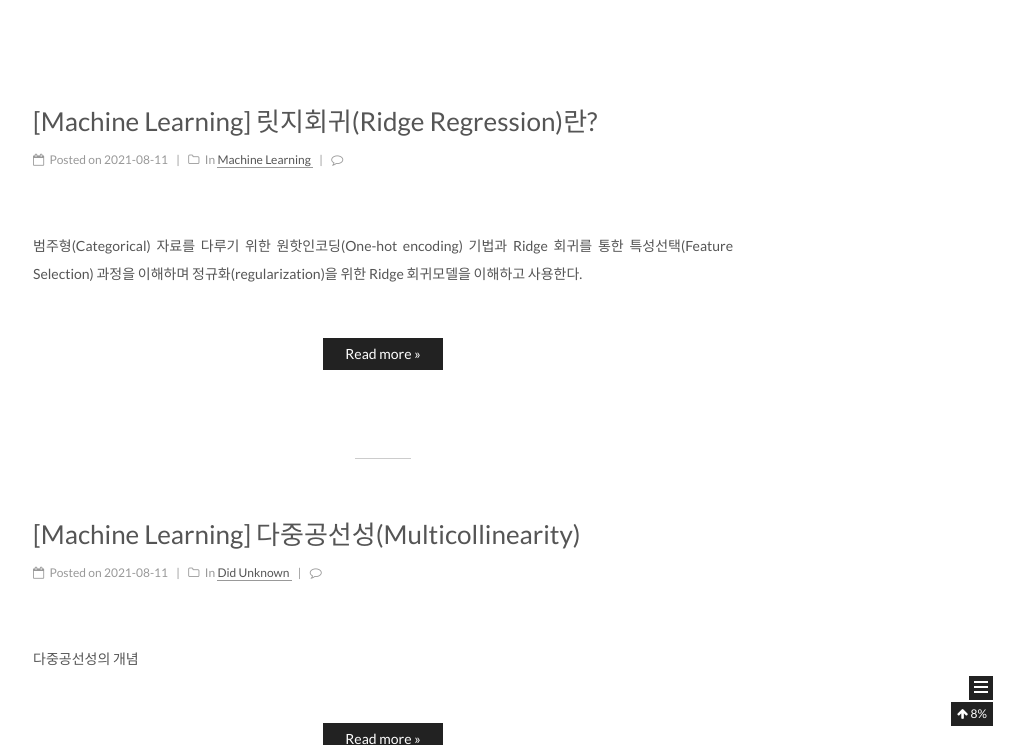
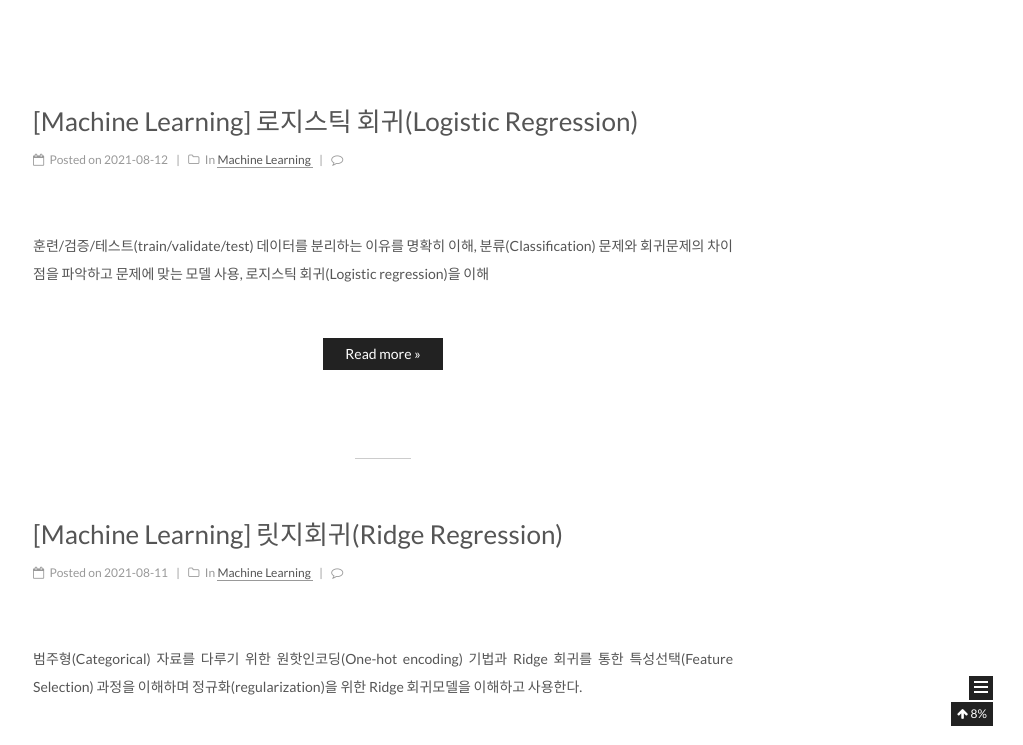
Before and after one commit to 6mini/6mini.github.io, a Jekyll site: the page built from index.html, in a window 1280 px wide and 900 px high, scrolled down 256 px, cut to the strip 155-900 px from the top of the window. Shown: the whole strip, without its empty margins (257-1280 px from the left). Built offline with Jekyll 4.4.1, drawn with Linux system fonts in a browser that asks for light colours; the list of posts is cut into pages by our own code; comment, search, counter and statistics services are not loaded; part of the change alters nothing that is shown; some of the changed text lies outside the part shown.

Commit message:
Post Logistic Regression

````diff
--- a/_posts/2021-08-11-ml3.md
+++ b/_posts/2021-08-11-ml3 copy.md
@@ -1,5 +1,5 @@
 ---
-title: '[Machine Learning] 릿지회귀(Ridge Regression)란?'
+title: '[Machine Learning] 릿지회귀(Ridge Regression)'
 description: 범주형(Categorical) 자료를 다루기 위한 원핫인코딩(One-hot encoding) 기법과 Ridge 회귀를 통한 특성선택(Feature Selection) 과정을 이해하며 정규화(regularization)을 위한 Ridge 회귀모델을 이해하고 사용한다.
 categories:
  - Machine Learning
@@ -8,7 +8,7 @@ mathjax: enable
 # 0️⃣1️⃣2️⃣3️⃣4️⃣5️⃣6️⃣7️⃣8️⃣9️⃣🔟
 ---
 
-# One-hot encoding
+# 1️⃣ One-hot encoding
 - 단어 집합의 크기를 벡터의 차원으로 하고, 표현하고 싶은 단어의 인덱스에 1의 값을 부여하고, 다른 인덱스에는 0을 부여하는 단어의 벡터 표현 방식
 - 원-핫 인코딩을 두 가지 과정으로 정리해보겠습니다.
   - 각 단어에 고유한 인덱스를 부여(정수 인코딩)
@@ -190,7 +190,7 @@ X_test
 
 ![스크린샷 2021-08-11 14 29 33](https://user-images.githubusercontent.com/79494088/128974497-7017d6ea-6804-447e-8e6a-3ee6fd0599bf.png)
 
-# 특성 선택(Feature Selection)
+# 2️⃣ 특성 선택(Feature Selection)
 - 특성공학 : **과제에 적합한 특성을 만들어 내는 과정이다.** 이 프로세스는 실무 현장에서 가장 많은 시간이 소요되는 작업 중 하나
 - SelectKBest를 사용하면 특성이 많아도 쉽게 타겟값과 가장 상관관계를 높게 가지는 것들을 선택할 수 있다.
 
@@ -517,7 +517,7 @@ Test R2: 0.6750956927563698
 
 - 15개를 사용했을 때와 18개를 사용했을 때가 거의 차이가 나지 않으므로 Cost를 생각해서
 
-# Ridge Regression
+# 3️⃣ Ridge Regression
 - **Ridge 회귀는 기존 다중회귀선을 훈련데이터에 덜 적합이 되도록 만든다. 그 결과로 더 좋은 모델이 만들어진다.**
 
 $$\beta_{ridge}$:  $argmin[\sum_{i=1}^n(y_i - \beta_0 - \beta_1x_{i1}-\dotsc-\beta_px_{ip})^2 + \lambda\sum_{j=1}^p\beta_j^2]$$
--- /dev/null
+++ b/_posts/2021-08-12-ml4.md
@@ -0,0 +1,412 @@
+---
+title: '[Machine Learning] 로지스틱 회귀(Logistic Regression)'
+description: 훈련/검증/테스트(train/validate/test) 데이터를 분리하는 이유를 명확히 이해, 분류(Classification) 문제와 회귀문제의 차이점을 파악하고 문제에 맞는 모델 사용, 로지스틱 회귀(Logistic regression)을 이해
+categories:
+ - Machine Learning
+tags: [Machine Learning, Logistic Regression, 로지스틱회귀]
+mathjax: enable
+# 0️⃣1️⃣2️⃣3️⃣4️⃣5️⃣6️⃣7️⃣8️⃣9️⃣🔟
+---
+
+# 1️⃣ 훈련/검증/테스트(train/validate/test)
+- 캐글은 보통 데이터셋을 훈련/테스트로 나누어 제공한다.
+- 테스트데이터는 특성의 개수가 하나 적다.
+
+```py
+import pandas as pd
+train = pd.read_csv('https://ds-lecture-data.s3.ap-northeast-2.amazonaws.com/titanic/train.csv')
+test = pd.read_csv('https://ds-lecture-data.s3.ap-northeast-2.amazonaws.com/titanic/test.csv')
+
+print("train features: ", train.shape[1])
+print("test features: ", test.shape[1])
+
+'''
+train features:  12
+test features:  11
+'''
+
+# 없는 타겟 확인
+print("target col: ", train.columns.difference(test.columns)[0])
+
+# target col:  Survived
+```
+
+- 테스트 데이터에서는 타겟 정보를 제외해 놓았다.
+- 이유
+  - 모델의 일반화 성능을 올바르게 측정하기 위해서
+- 검증셋이 필요한 이유
+  - 훈련세트로 모델을 한 번에 완전하게 학습시키기 어렵기 때문이다.
+  - 훈련세트로 다르게 튜닝된 여러 모델을 학습 후 어떤 모델이 학습이 잘 되었는지 검증하고 선택하는 과정이 필요하다.
+- 훈련/검증세트로 좋은 모델을 만들어 낸 후 최종적으로 테스트세트에서 단 한번의 예측 테스트를 진행한다.
+- 최종테스트 결과가 마음에 들지 않는다고 모델을 또 수정한다면 그 모델을 테스트세트에 과적합하여 일반화 성능이 떨어진다.
+
+## 3개의 세트로 나누는 것은 머신러닝에서 매우 중요
+- 훈련데이터 : 모델을 Fit 하는데 사용
+- 검증데이터 : 예측 모델을 선택하기 위해 예측의 오류를 측정할 때 사용
+- 테스트데이터 : 일반화 오류를 평가하기 위해 선택된 모델에 한하여 마지막에 한 번만 사용
+  - 훈련이나 검증과정에서 사용하지 않도록 주의
+  - 테스트데이터가 유출(leak) 되어 훈련/검증과정에 사영되면 모델을 잘못 평가하게 된다.
+
+### 모델검증
+
+![스크린샷 2021-08-12 14 02 22](https://user-images.githubusercontent.com/79494088/129140750-8bd1c4fc-f41c-4f43-987b-ebbbb095878f.png)
+
+- 학습 모델 개발 시, 모델 선택(Model Selection) 수행해야 한다.
+- 이 때 하이퍼파라미터(HyperParameter) 튜닝을 하게 되는데 튜닝의 효과를 확인하기 위해서 검증세트가 필요하다.
+  - [하이퍼파라미터](https://gooopy.tistory.com/75) : 연구자가 수정할 수 있는 값(학습률, Optimizer, 활성화 함수, 손실 함수 등 다양한 인자)
+- 테스트 세트로는 하이퍼파라미터 튜닝을 절대로 하면 안된다.
+- 데이터가 많은 경우, 세가지로 나누면 되지만, 데이터수가 적은 경우 K-fold 교차검증을 진행할 수 있다. (이 때도 테스트 세트는 미리 떼 놓아야 함)
+
+### 캐글의 데이터셋 나누기
+- 훈련데이터를 훈련/검증셋으로 나눈다.
+- Sklearn의 train_test_split 사용
+
+```py
+from sklearn.model_selection import train_test_split
+train, val = train_test_split(train, random_state=2)
+print("train shape: ", train.shape)
+print("val shape: ", val.shape)
+
+'''
+train shape:  (668, 12)
+val shape:  (223, 12)
+'''
+```
+
+# 2️⃣ 분류(Classification)문제
+- 분류문제는 회귀문제와 다른 기준으로 기준모델을 설정
+- 다수 클래스를 기준모델로 정하는 방법
+  - 회귀문제 : 타겟 변수의 평균값
+  - 분류문제 : 타겟 변수에서 가장 빈번하게 나타나는 범주
+  - 시계열 : 어떤 시점을 기준으로 이전 시간의 데이터
+- 분류문제에서는 타겟 변수가 편중된 범주비율을 가지는 경우가 많다.
+  - 편중 된 다수 모델을 쓰지 않고 적은 모델을 사용하는 경우 착각이 일어날 수 있다.
+  - 만약 다수 모델의 비율이 90%일 경우 정확도도 90%가 될 수 있는데, 그것보다 좋은 모델을 만들기 위해 노력해야 한다.
+
+## 타겟 범주 비율 확인
+
+```py
+# 타겟을 정합니다
+# survived => 0 = No, 1 = Yes
+target = 'Survived'
+
+# 타겟 데이터 범주의 비율을 확인
+y_train = train[target]
+y_train.value_counts(normalize=True) # 범주 비율 확인
+
+'''
+0    0.625749
+1    0.374251
+Name: Survived, dtype: float64
+'''
+
+import seaborn as sns
+import matplotlib.pyplot as plt
+%matplotlib inline
+sns.countplot(x=y_train); # 시각화로도 확인
+```
+
+![스크린샷 2021-08-12 14 13 05](https://user-images.githubusercontent.com/79494088/129141629-7eb9e01c-4515-498f-8506-1412dbe8e830.png)
+
+## 범주 0(majority class)으로 예측 수행
+
+```py
+# mode(): 가장 높은 벨류 값 반환
+major = y_train.mode()[0]
+
+# 타겟 샘플 수 만큼 0이 담긴 리스트를 만듭니다. 기준모델로 예측
+y_pred = [major] * len(y_train)
+```
+
+## 분류의 평가지표(evaluation metrics)
+- 회귀 평가지표를 분류에 사용하면 안된다. 반대도 마찬가지
+- 분류문제에서는 정확도를 평가지표로 사용한다.
+  - Accuracy = $\frac{올바르게 예측한 수} {전체 예측 수}$ = $\frac{TP + TN} {P + N}$
+
+```py
+from sklearn.metrics import accuracy_score
+print("training accuracy: ", accuracy_score(y_train, y_pred)) # 기준 모델의 정확도 산출
+
+# training accuracy:  0.625748502994012
+# 최다 클래스의 빈도가 정확도가 된다.
+
+y_val = val[target]
+y_pred = [major] * len(y_val)
+print("validation accuracy: ", accuracy_score(y_val, y_pred)) # 검증세트에서의 정확도 확인
+
+# validation accuracy:  0.5874439461883408
+```
+
+# 3️⃣ 로지스틱 회귀(Logistic Regression)
+
+## 먼저 선형회귀모델 사용
+
+```py
+from sklearn.linear_model import LinearRegression
+
+linear_model = LinearRegression()
+
+# 숫자형 특성
+features = ['Pclass', 'Age', 'Fare']
+X_train = train[features]
+X_val = val[features]
+
+# Age, Cabin의 결측치를 평균 값으로 채우기
+from sklearn.impute import SimpleImputer # 심플하게 결측치들을 평균값으로 채워줌
+
+## default, imputing 'mean' value
+imputer = SimpleImputer()
+X_train_imputed = imputer.fit_transform(X_train)
+X_val_imputed = imputer.transform(X_val)
+
+# 학습
+linear_model.fit(X_train_imputed, y_train)
+
+# 예측
+pred = linear_model.predict(X_val_imputed)
+
+# 회귀계수 수치 확인
+pd.Series(linear_model.coef_, features)
+
+'''
+Pclass   -0.203810
+Age      -0.007513
+Fare      0.000819
+dtype: float64
+'''
+# Pclass의 경우 높을 수록(2, 3등석) 생존률이 떨어짐
+# Age의 경우 많을 수록 생존률이 떨어짐
+# Fare의 경우는 수치가 작지만 높을 수록 생존률이 올라감
+```
+
+### 가상의 테스트 케이스
+
+```py
+test_case = [[1, 5, 600]] # 1등급의 5살 나이에 비싼요금 : 무조건 생존할 것 같다
+linear_model.predict(test_case)
+
+# array([1.28916042]) : 1이 넘었다.
+```
+
+- 회귀모델이기 때문에 타겟변수값이 음수에서 양수까지 나타나는데 생존인지 아닌지 분명하게 결과를 알 수 없다.
+- 게다가 회귀이기 때문에 분류모델에 사용하는 평가지표를 사용할 수 없다.
+
+## 로지스틱 회귀모델
+- 로지스틱회귀를 사용하면 타겟변수의 범주로 0과 1을 사용할 수 있으며 각 범주의 예측 확률값을 얻을 수 있다.
+- 로지스틱 회귀모델의 식
+
+{% raw %} $$\large P(X)={\frac {1}{1+e^{-(\beta _{0}+\beta _{1}X_{1}+\cdots +\beta _{p}X_{p})}}}$$
+$$ 0 \leq P(X) \leq 1$$ {% endraw %}
+
+- 로지스틱 회귀는 로지스틱 함수, 시그모이드 함수 형태로 표현
+
+![스크린샷 2021-08-12 14 27 15](https://user-images.githubusercontent.com/79494088/129142837-26e4ce15-9827-4713-a4e4-95d57f6b2f19.png)
+
+- 기준값은 0.5
+- 결과적으로 관측치가 특정 글래스에 속할 확률값으로 계산된다.
+- 분류문제에서는 확률값을 사용하여 분류하는데, 확률값이 정해진 기준값 보다 크면 1 아니면 0이라고 예측한다.
+
+### Logit transformation
+- 로지스틱회귀의 계수는 비선형 함수 내에 있어서 직관적으로 해석하기 어려운데, 오즈(Odds)를 사용하면 선형결합 형태로 변환 가능해 보다 쉽게 해석이 가능하다.
+- 오즈는 실패확률에 대한 성공확률의 비인데 예를들어 오즈값이 4면, 성공확률이 실패확률의 4배라는 뜻이다.
+- 분류문제에서는 클래스 1 확률에 대한 클래스 0 확률의 비라고 해석하면 된다.
+  - $Odds = \large \frac{p}{1-p}$,
+  - p = 성공확률, 1-p = 실패확률
+  - p = 1 일때 odds = $\infty$
+  - p = 0 일때 odds = 0
+
+  {% raw %} $$\large ln(Odds) = ln(\frac{p}{1-p}) = ln(\frac{\frac {1}{1+e^{-(\beta _{0}+\beta _{1}X_{1}+\cdots +\beta _{p}X_{p})}}}{1 - \frac {1}{1+e^{-(\beta _{0}+\beta _{1}X_{1}+\cdots +\beta _{p}X_{p})}}}) = \normalsize \beta _{0}+\beta _{1}X_{1}+\cdots +\beta _{p}X_{p}$$ {% endraw %}
+
+- 로짓변환(Logit transformation) : 오즈에 로그를 취해 변환하는 것
+- 로짓변환을 통해 비선형형태인 로지스틱함수형태를 선형형태로 만들어 회귀계수의 의미를 해석하기 쉽게 하는데, 특성 X의 증가에 따라 로짓(ln(oddx))가 얼마나 증가o감소 했다고 해석할 수 있다.<br>(odds 확률로 해석을 하려면 exp(계수) = p 를 계산해서 특성 1단위 증가당 확률이 p배 증가한다고 해석을 할 수 있다.)
+- 기존 로지스틱형태의 y 값은 0~1의 범위를 가졌다면 로짓은 - ∞  ~  ∞  범위를 가진다.
+
+![스크린샷 2021-08-12 14 37 35](https://user-images.githubusercontent.com/79494088/129143684-d9045577-bc51-404b-9c38-a2ef8346e027.png)
+
+# 4️⃣ 로지스틱회귀 vs 선형회귀
+
+```py
+from sklearn.linear_model import LogisticRegression
+
+logistic = LogisticRegression()
+logistic.fit(X_train_imputed, y_train)
+
+print('검증세트 정확도', logistic.score(X_val_imputed, y_val)) # 분류 정확도 리턴
+
+# 검증세트 정확도 0.7130044843049327
+# 기준모델보다 정확도가 높게 나왔다.
+
+pred = logistic.predict(X_val_imputed) # 예측 결과 확인
+pred
+
+'''
+array([1, 0, 1, 0, 0, 0, 0, 0, 1, 0, 0, 1, 0, 0, 0, 0, 0, 0, 0, 0, 1, 0,
+       0, 0, 0, 0, 0, 1, 0, 0, 0, 0, 0, 1, 1, 0, 1, 0, 0, 0, 0, 0, 0, 0,
+       0, 1, 1, 0, 0, 0, 0, 0, 0, 1, 0, 1, 0, 0, 0, 0, 0, 1, 0, 0, 0, 0,
+       0, 0, 0, 0, 0, 0, 0, 0, 0, 1, 0, 1, 0, 0, 1, 1, 0, 0, 1, 1, 0, 0,
+       0, 0, 0, 0, 0, 0, 0, 1, 0, 0, 0, 1, 1, 0, 1, 1, 0, 0, 1, 0, 1, 0,
+       1, 0, 1, 0, 1, 0, 0, 1, 1, 0, 0, 0, 0, 0, 0, 0, 1, 1, 0, 0, 0, 0,
+       0, 1, 0, 0, 0, 0, 0, 0, 0, 1, 0, 0, 1, 1, 0, 0, 0, 1, 1, 0, 0, 0,
+       0, 0, 1, 0, 0, 0, 1, 0, 0, 0, 1, 1, 0, 0, 1, 0, 0, 0, 0, 0, 0, 0,
+       0, 0, 0, 1, 0, 0, 0, 0, 0, 0, 0, 1, 0, 0, 1, 0, 0, 1, 1, 0, 0, 0,
+       0, 1, 0, 0, 0, 0, 1, 0, 0, 1, 0, 0, 0, 0, 0, 0, 0, 1, 0, 0, 1, 0,
+       0, 1, 0])
+'''
+
+logistic.predict(test_case) # 위에서 만든 테스트 케이스 사용
+
+logistic.predict_proba(test_case) # 클래스에 속할 확률값 확인
+
+# array([[0.01749669, 0.98250331]])
+
+print(features)
+print(logistic.coef_) # 로지스틱회귀의 계수 확인
+
+'''
+['Pclass', 'Age', 'Fare']
+[[-0.90248227 -0.03581619  0.00447486]]
+'''
+
+# 선형회귀분석과 비교했을 때 회귀계수 수치는 변했지만 방향은 같음을 볼 수 있다.
+
+```
+
+## 타이타닉 데이터 사용 모델
+- 모델에 적합하기 전 데이터 변환 수행
+  - OneHotEncoder
+  - SimpleImputer
+  - StandardScaler
+
+```py
+train.columns
+
+'''
+Index(['PassengerId', 'Survived', 'Pclass', 'Name', 'Sex', 'Age', 'SibSp',
+       'Parch', 'Ticket', 'Fare', 'Cabin', 'Embarked'],
+      dtype='object')
+'''
+
+train['Ticket'].value_counts() # 사용가능한 범주 확인
+
+'''
+347088              6
+S.O.C. 14879        5
+CA. 2343            5
+382652              5
+3101295             5
+                   ..
+STON/O2. 3101271    1
+2693                1
+345572              1
+SCO/W 1585          1
+315086              1
+Name: Ticket, Length: 539, dtype: int64
+'''
+```
+
+- 사용 가능한 모든 변수를 선택 : `['Pclass', 'Sex', 'Age', 'SibSp', 'Parch', 'Fare', 'Embarked']`
+- `PassengerId`, `Name`, `Cabin`, `Ticket`를 사용하지 않는 이유
+  - 아이디나 이름 같은 특성을 가진 것들은 샘플별로 모두 다르기 때문에 일반화를 하기위한 것에 도움이 되지 않음
+  - 캐빈은 범주의 종류 너무 많고 결측치가 많다.
+  - 티켓도 범주 종류가 너무 많다.
+- 사용하고자하는 특성에 대해 vaue_counts로 범주를 확인해야 한다.
+
+```py
+from category_encoders import OneHotEncoder
+from sklearn.impute import SimpleImputer
+from sklearn.linear_model import LogisticRegression
+from sklearn.preprocessing import StandardScaler
+
+features = ['Pclass', 'Sex', 'Age', 'SibSp', 'Parch', 'Fare', 'Embarked']
+target = 'Survived'
+
+X_train = train[features]
+y_train = train[target]
+
+X_val = val[features]
+y_val = val[target]
+
+
+# 원핫인코딩
+encoder = OneHotEncoder(use_cat_names=True)
+X_train_encoded = encoder.fit_transform(X_train)
+X_val_encoded = encoder.transform(X_val) # fit 안하는 이유 : 검증셋에서 어떠한 범주가 부족하면 문제가 생길 수 있다.
+
+
+# 결측치 평균으로 변환
+imputer = SimpleImputer(strategy='mean')
+X_train_imputed = imputer.fit_transform(X_train_encoded)
+X_val_imputed = imputer.transform(X_val_encoded)
+
+
+# 특성값들을 표준화
+scaler = StandardScaler()
+X_train_scaled = scaler.fit_transform(X_train_imputed)
+X_val_scaled = scaler.transform(X_val_imputed)
+
+
+X_train_scaled.T[0].mean(), X_train_scaled.T[0].std()
+# 평균은 0, 표준편차는 1로 표준화
+
+
+model = LogisticRegression(random_state=1)
+model.fit(X_train_scaled, y_train) # LogisticRegression(random_state=1)
+
+
+# 정확도 확인
+y_pred = model.predict(X_val_scaled)
+accuracy_score(y_val, y_pred) # 0.7892376681614349
+
+
+# 계수 확인
+coefficients = pd.Series(model.coef_[0], X_train_encoded.columns)
+coefficients
+'''
+Pclass         -0.915833
+Sex_female      0.662095
+Sex_male       -0.662095
+Age            -0.559957
+SibSp          -0.406466
+Parch          -0.015897
+Fare            0.078016
+Embarked_S     -0.094939
+Embarked_Q      0.007684
+Embarked_C      0.077224
+Embarked_nan    0.188837
+dtype: float64
+'''
+
+# 시각화
+coefficients.sort_values().plot.barh();
+```
+
+![스크린샷 2021-08-12 14 51 50](https://user-images.githubusercontent.com/79494088/129144978-e0ffe0e3-e956-4542-b98b-932711ca2475.png)
+
+```py
+model.intercept_ # array([-0.71320882])
+
+# 절편(intercept)은 마이너스로 모든 특성이 0인 경우 생존하지 못할 가능성이 높다고 알려주긴 하지만
+# 사실 관측할 수 없는 예시로 해석이 크게 유용하지 않다.
+```
+
+### 모델을 테스트세트에 적용 후 캐글에 제출
+
+```py
+X_test = test[features]
+X_test_encoded = encoder.transform(X_test)
+X_test_imputed = imputer.transform(X_test_encoded)
+X_test_scaled = scaler.transform(X_test_imputed)
+
+y_pred_test = model.predict(X_test_scaled)
+
+
+submission = test[['PassengerId']].copy()
+submission['Survived'] = y_pred_test
+submission
+```
+
+![스크린샷 2021-08-12 14 54 37](https://user-images.githubusercontent.com/79494088/129145231-53659c4b-b08e-4d13-b846-77128d4e7a3d.png)
+
+```py
+submission.to_csv('submission_titanic.csv', index=False)
+```
````
